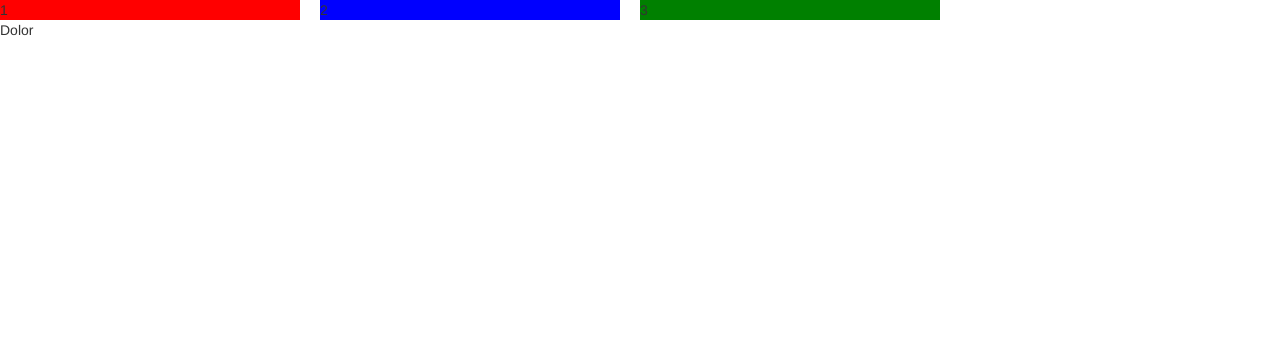
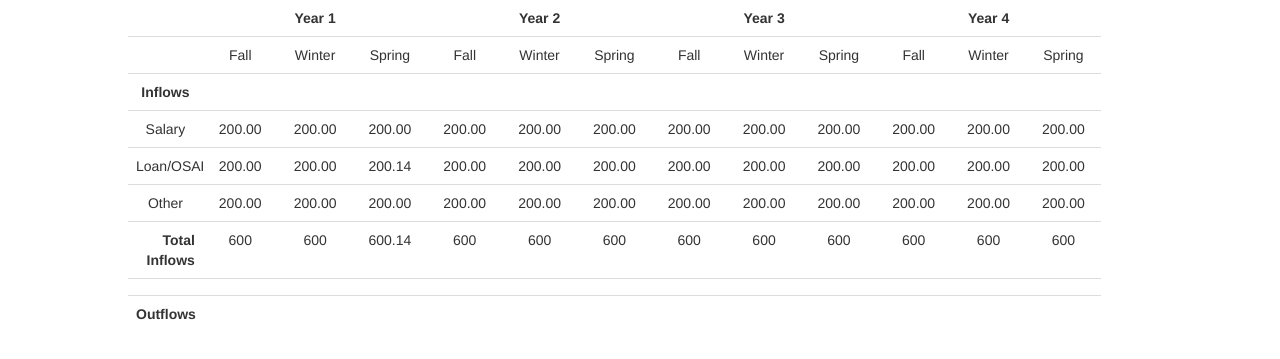
Before and after one commit to SteveXian/budget_app, a Django app: template budget/templates/user.html in a window 1280 px wide. Shown: the top 359 px of the page. Run offline with Django 3.2, Linux system fonts and the light colour scheme; the template is opened without the code that fills it, so the values that code supplies are empty.

Commit message:
jeditable and sum total js done

```diff
--- /dev/null
+++ b/budget/static/budget/css/custom.css
@@ -0,0 +1,6 @@
+.table th, .table td {
+    text-align:center;
+}
+
+table.fixed { table-layout:fixed; }
+table.fixed td { overflow: hidden; }
--- a/budget/templates/base.html
+++ b/budget/templates/base.html
@@ -3,9 +3,11 @@
 {% load staticfiles %}
 <head>
   <link href="/static/budget/css/bootstrap.min.css" rel="stylesheet">
+  <link href="/static/budget/css/custom.css" rel="stylesheet">
   <script type="text/javascript" src="/static/budget/js/jquery.min.js"></script>
   <script type="text/javascript" src="/static/budget/js/bootstrap.min.js"></script>
   <script type="text/javascript" src="/static/budget/js/jquery.jeditable.mini.js"></script>
+
   <title>{% block title %}{% endblock %}</title>
   {% block head %}{% endblock %}
 </head>
--- a/budget/templates/user.html
+++ b/budget/templates/user.html
@@ -6,19 +6,148 @@
 
 {{user.first_name}}
 
-<div class="row">
-    <div style="background-color:red;" class="span4" year=2013 term="F" cat="Food">1</div>
-    <div style="background-color:blue;" class="span4" year=2013 term="W" cat="Food">2</div>
-    <div style="background-color:green;" class="span4" year=2013 term="S" cat="Food">3</div>
-</div>
+<div class="container" style="width:80%;">
+
+<table class="table fixed" style="width:95%;">
+    <thead>
+        <tr>
+            <td></td>
+            <th colspan="3">Year 1</th>
+            <th colspan="3">Year 2</th>
+            <th colspan="3">Year 3</th>
+            <th colspan="3">Year 4</th>
+        </tr>
+        <tr>
+            <td></td>
+            <td>Fall</td>
+            <td>Winter</td>
+            <td>Spring</td>
+            <td>Fall</td>
+            <td>Winter</td>
+            <td>Spring</td>
+            <td>Fall</td>
+            <td>Winter</td>
+            <td>Spring</td>
+            <td>Fall</td>
+            <td>Winter</td>
+            <td>Spring</td>
+        </tr>
+    </thead>
+
+    <tbody>
+        <tr>
+            <td><b>Inflows</b></td>
+            <td colspan="12"></td>
+        </tr>
+        <tr>
+            <td>Salary</td>
+            <td><div class="edit 1F_inflow" id="div_1">200.00</div> </td>
+            <td><div class="edit 1W_inflow" id="div_2">200.00</div></td>
+            <td><div class="edit 1S_inflow" id="div_3">200.00</div></td>
+            <td><div class="edit 2F_inflow" id="div_4">200.00</div></td>
+            <td><div class="edit 2W_inflow" id="div_5">200.00</div></td>
+            <td><div class="edit 2S_inflow" id="div_6">200.00</div></td>
+            <td><div class="edit 3F_inflow" id="div_7">200.00</div></td>
+            <td><div class="edit 3W_inflow" id="div_8">200.00</div></td>
+            <td><div class="edit 3S_inflow" id="div_9">200.00</div></td>
+            <td><div class="edit 4F_inflow" id="div_10">200.00</div></td>
+            <td><div class="edit 4W_inflow" id="div_11">200.00</div></td>
+            <td><div class="edit 4S_inflow" id="div_12">200.00</div></td>
+        </tr>
+        <tr>
+            <td>Loan/OSAP</td>
+            <td><div class="edit 1F_inflow" id="div_1">200.00</div> </td>
+            <td><div class="edit 1W_inflow" id="div_2">200.00</div></td>
+            <td><div class="edit 1S_inflow" id="div_3">200.14</div></td>
+            <td><div class="edit 2F_inflow" id="div_4">200.00</div></td>
+            <td><div class="edit 2W_inflow" id="div_5">200.00</div></td>
+            <td><div class="edit 2S_inflow" id="div_6">200.00</div></td>
+            <td><div class="edit 3F_inflow" id="div_7">200.00</div></td>
+            <td><div class="edit 3W_inflow" id="div_8">200.00</div></td>
+            <td><div class="edit 3S_inflow" id="div_9">200.00</div></td>
+            <td><div class="edit 4F_inflow" id="div_10">200.00</div></td>
+            <td><div class="edit 4W_inflow" id="div_11">200.00</div></td>
+            <td><div class="edit 4S_inflow" id="div_12">200.00</div></td>
+        </tr>
+        <tr>
+            <td>Other</td>
+            <td><div class="edit 1F_inflow" id="div_1">200.00</div> </td>
+            <td><div class="edit 1W_inflow" id="div_2">200.00</div></td>
+            <td><div class="edit 1S_inflow" id="div_3">200.00</div></td>
+            <td><div class="edit 2F_inflow" id="div_4">200.00</div></td>
+            <td><div class="edit 2W_inflow" id="div_5">200.00</div></td>
+            <td><div class="edit 2S_inflow" id="div_6">200.00</div></td>
+            <td><div class="edit 3F_inflow" id="div_7">200.00</div></td>
+            <td><div class="edit 3W_inflow" id="div_8">200.00</div></td>
+            <td><div class="edit 3S_inflow" id="div_9">200.00</div></td>
+            <td><div class="edit 4F_inflow" id="div_10">200.00</div></td>
+            <td><div class="edit 4W_inflow" id="div_11">200.00</div></td>
+            <td><div class="edit 4S_inflow" id="div_12">200.00</div></td>
+        </tr>
+        <tr>
+            <td style="text-align:right;"><b>Total Inflows</b></td>
+            <td><div id="1F_inflow_sum"></div> </td>
+            <td><div id="1W_inflow_sum"></div></td>
+            <td><div id="1S_inflow_sum"></div></td>
+            <td><div id="2F_inflow_sum"></div></td>
+            <td><div id="2W_inflow_sum"></div></td>
+            <td><div id="2S_inflow_sum"></div></td>
+            <td><div id="3F_inflow_sum"></div></td>
+            <td><div id="3W_inflow_sum"></div></td>
+            <td><div id="3S_inflow_sum"></div></td>
+            <td><div id="4F_inflow_sum"></div></td>
+            <td><div id="4W_inflow_sum"></div></td>
+            <td><div id="4S_inflow_sum"></div></td>
+        </tr>
+
+        <tr><td colspan="13"></td></tr>
+
+        <tr>
+            <td><b>Outflows</b></td>
+            <td colspan="12"></td>
+        </tr>
 
 
-<div class="edit" id="div_1">Dolor</div>
+
+    </tbody>
+</table>
+</div>
 
 <script type="text/javascript">
 
+var budget_global = {}
+
+budget_global.sum = 0;
+budget_global.TERMS = ['F','W','S'];
+budget_global.YEARS = 4;
+budget_global.INFLOW = 'inflow';
+budget_global.OUTFLOW = 'outflow';
+
+function calc_totals(flow) {
+    for (var year = 1; year <= budget_global.YEARS; year++) {
+        for (var i = 0; i < budget_global.TERMS.length; i++) {
+
+            $('.' + year + budget_global.TERMS[i] + '_' + flow).each(function() {
+                budget_global.sum += parseFloat($(this).html());
+            });
+
+            $('#' + year + budget_global.TERMS[i] + '_' + flow + '_sum').html(budget_global.sum);
+            budget_global.sum = 0;
+        }
+    }
+}
+
+
 $(document).ready(function() {
-     $('.edit').editable('/planning/update/');
+
+    $('.edit').editable('/planning/update/', {
+        callback : function(value, settings) {
+            calc_totals(budget_global.INFLOW);
+        }
+    });
+
+    calc_totals(budget_global.INFLOW);
+
 });
 
 </script>
```
